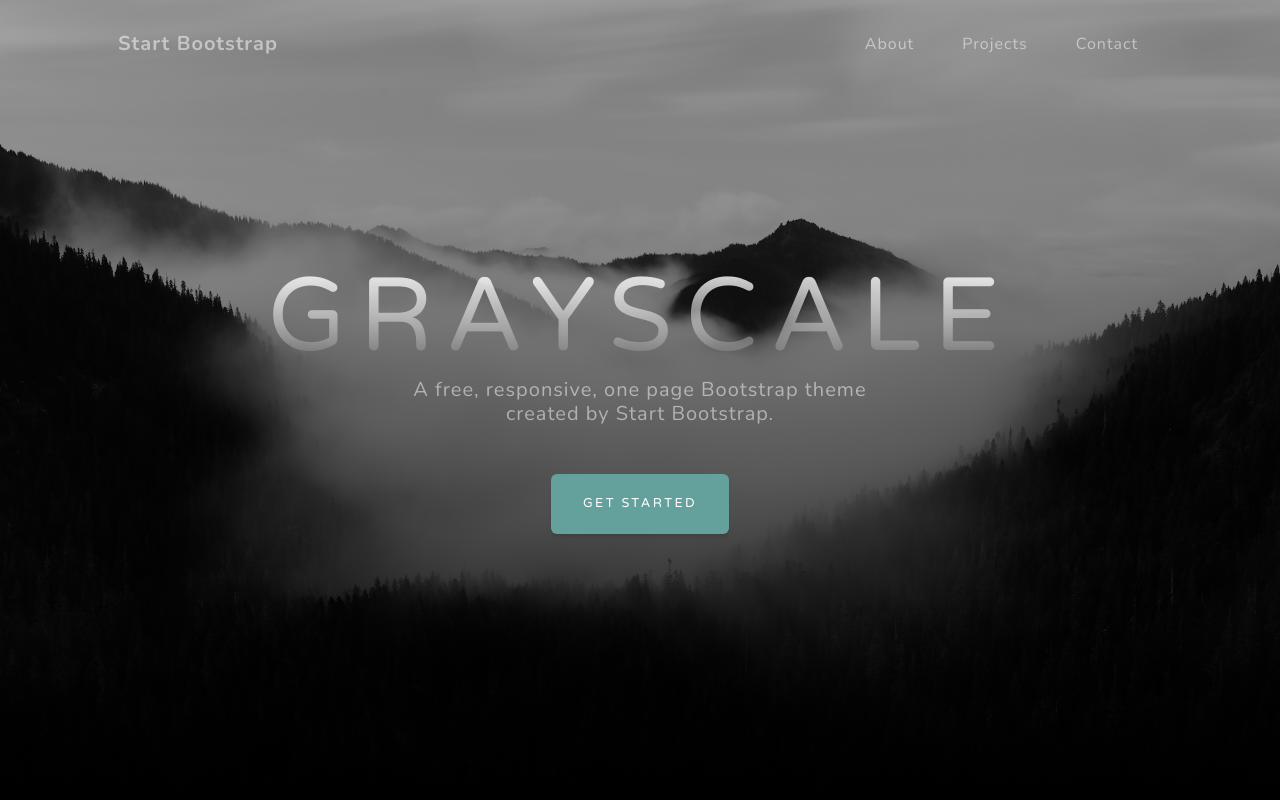
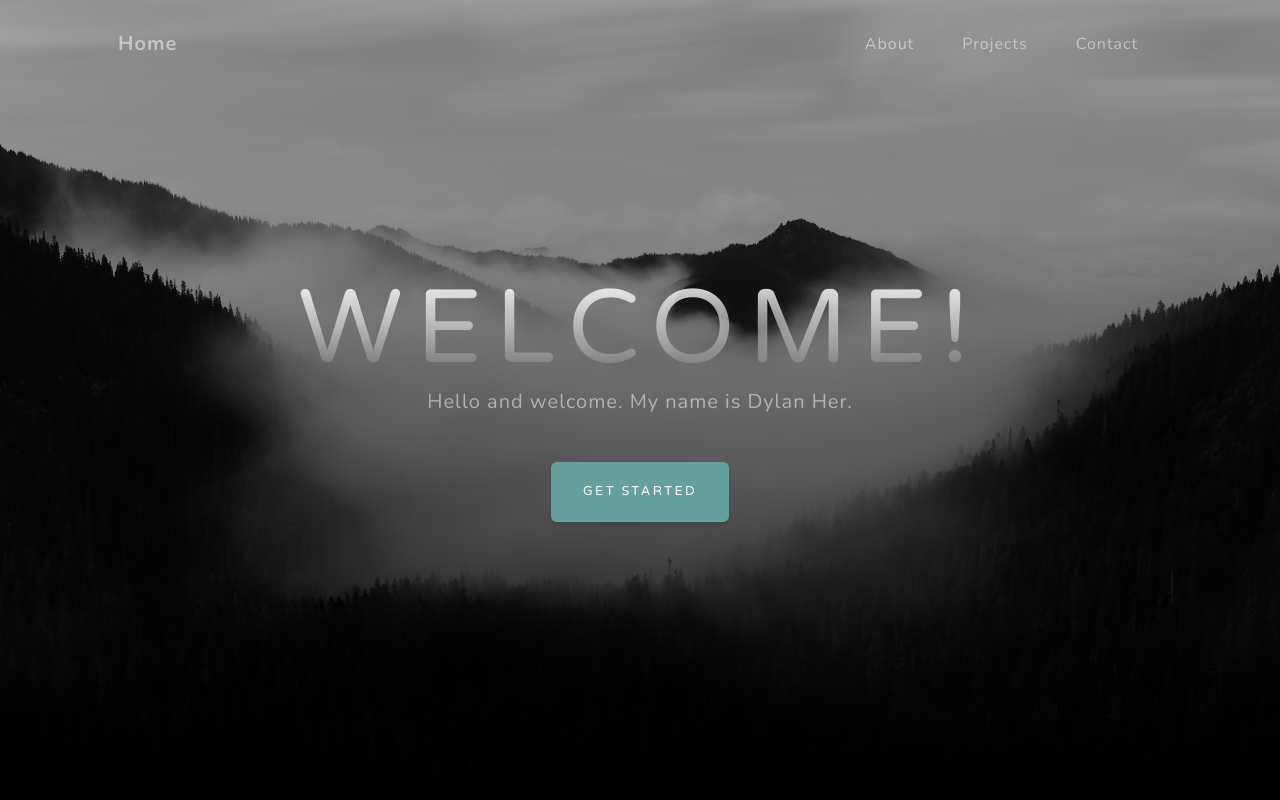
Before and after one commit to herdylanher/green-cilantro, a plain HTML site: page index.html in a window 1280 px wide. Shown: the top 800 px of the page. Drawn offline with nearby package versions, Linux system fonts and the light colour scheme.

Commit message:
Update index.html

```diff
--- a/index.html
+++ b/index.html
@@ -19,7 +19,7 @@
         <!-- Navigation-->
         <nav class="navbar navbar-expand-lg navbar-light fixed-top" id="mainNav">
             <div class="container px-4 px-lg-5">
-                <a class="navbar-brand" href="#page-top">Start Bootstrap</a>
+                <a class="navbar-brand" href="#page-top">Home</a>
                 <button class="navbar-toggler navbar-toggler-right" type="button" data-bs-toggle="collapse" data-bs-target="#navbarResponsive" aria-controls="navbarResponsive" aria-expanded="false" aria-label="Toggle navigation">
                     Menu
                     <i class="fas fa-bars"></i>
@@ -38,8 +38,8 @@
             <div class="container px-4 px-lg-5 d-flex h-100 align-items-center justify-content-center">
                 <div class="d-flex justify-content-center">
                     <div class="text-center">
-                        <h1 class="mx-auto my-0 text-uppercase">Grayscale</h1>
-                        <h2 class="text-white-50 mx-auto mt-2 mb-5">A free, responsive, one page Bootstrap theme created by Start Bootstrap.</h2>
+                        <h1 class="mx-auto my-0 text-uppercase">Welcome!</h1>
+                        <h2 class="text-white-50 mx-auto mt-2 mb-5">Hello and welcome. My name is Dylan Her.</h2>
                         <a class="btn btn-primary" href="#about">Get Started</a>
                     </div>
                 </div>
```
